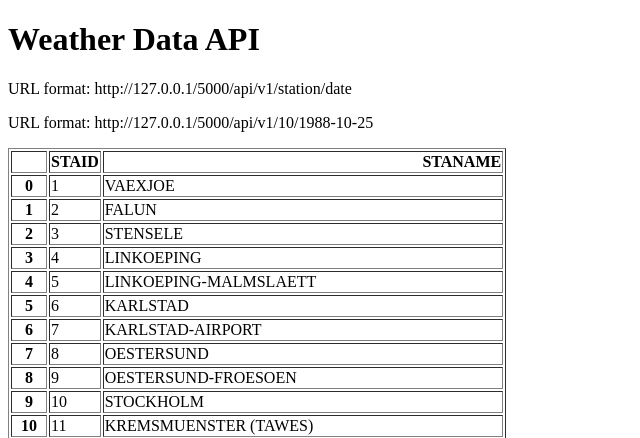
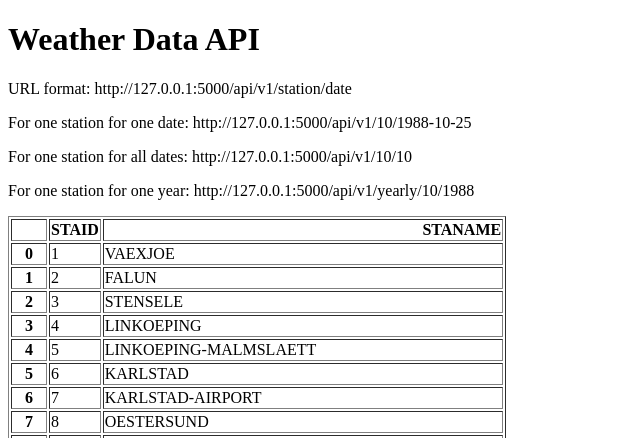
Before and after one commit to zachd93/app-6-weather-api, a Flask app: page / in a window 1280 px wide. Shown: the top 438 px of the page, without its empty margins (0-640 px from the left). Run offline with Flask 3, Linux system fonts and the light colour scheme.

Commit message:
Day 31: Add URL endpoint for yearly and all data

```diff
--- a/main.py
+++ b/main.py
@@ -5,6 +5,7 @@ app = Flask(__name__)
 
 stations = pd.read_csv("data_small/stations.txt", skiprows=17)
 stations = stations[["STAID", "STANAME                                 "]]
+
 
 @app.route("/")
 def home():
@@ -15,11 +16,28 @@ def home():
 def about(station, date):
     filename = "data_small/TG_STAID" + str(station).zfill(6) + ".txt"
     df = pd.read_csv(filename, skiprows=20, parse_dates=["    DATE"])
-    temperature = df.loc[df["    DATE"] == date]["    TG"].squeeze() / 10
+    temperature = df.loc[df["    DATE"] == date]["   TG"].squeeze() / 10
     return {"station": station,
             "date": date,
             "temperature": temperature}
 
 
+@app.route("/api/v1/<station>")
+def all_data(station):
+    filename = "data_small/TG_STAID" + str(station).zfill(6) + ".txt"
+    df = pd.read_csv(filename, skiprows=20, parse_dates=["    DATE"])
+    result = df.to_dict(orient="records")
+    return result
+
+
+@app.route("/api/v1/yearly/<station>/<year>")
+def yearly(station, year):
+    filename = "data_small/TG_STAID" + str(station).zfill(6) + ".txt"
+    df = pd.read_csv(filename, skiprows=20)
+    df["    DATE"] = df["    DATE"].astype(str)
+    result = df[df["    DATE"].str.startswith(str(year))].to_dict(orient="records")
+    return result
+
+
 if __name__ == "__main__":
     app.run(debug=True)
--- a/templates/home.html
+++ b/templates/home.html
@@ -6,8 +6,10 @@
 </head>
 <body>
 <h1>Weather Data API</h1>
-<p>URL format: http://127.0.0.1/5000/api/v1/station/date</p>
-<p>URL format: http://127.0.0.1/5000/api/v1/10/1988-10-25</p>
+<p>URL format: http://127.0.0.1:5000/api/v1/station/date</p>
+<p>For one station for one date: http://127.0.0.1:5000/api/v1/10/1988-10-25</p>
+<p>For one station for all dates: http://127.0.0.1:5000/api/v1/10/10</p>
+<p>For one station for one year: http://127.0.0.1:5000/api/v1/yearly/10/1988</p>
 <p>{{data|safe}}</p>
 </body>
 </html>
```
